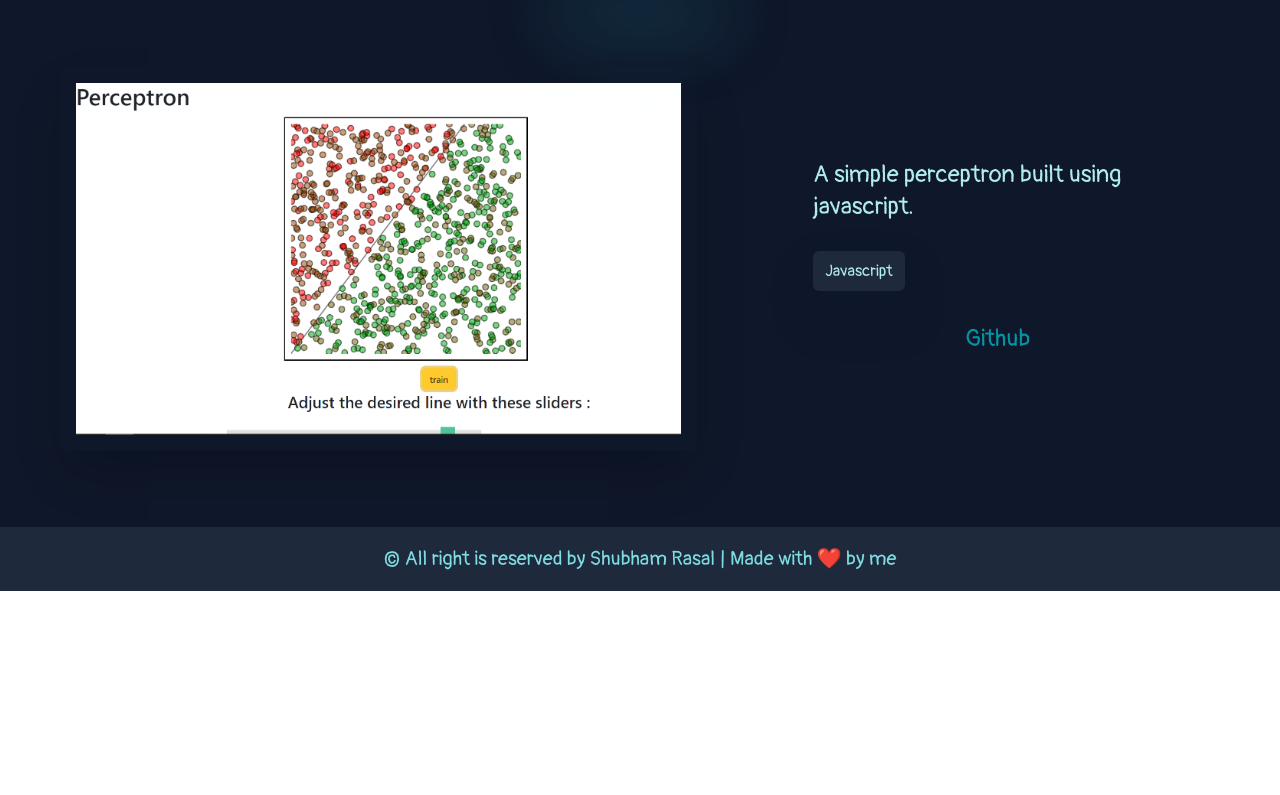
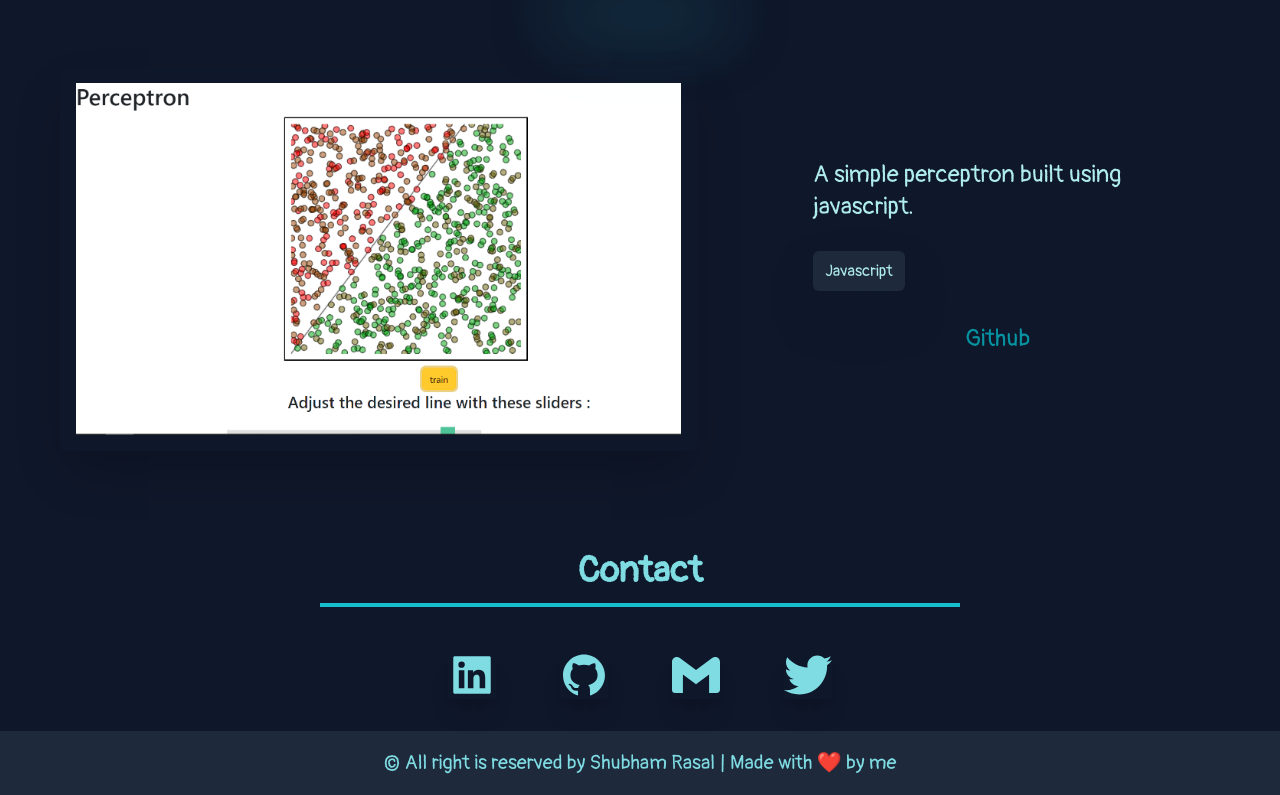
Before and after one commit to Shubham-Rasal/portfolio, a React (Vite) app in the folder my-portfolio/: page / in a window 1280 px wide. Shown: the part 5237-6032 px from the top of the page. Before the commit the page ends 5828 px from the top, so only its background shows below. Built offline with nearby package versions, Linux system fonts and the light colour scheme.

Commit message:
added contact section

```diff
--- a/my-portfolio/package.json
+++ b/my-portfolio/package.json
@@ -11,7 +11,8 @@
   "dependencies": {
     "flowbite": "^1.5.3",
     "react": "^18.2.0",
-    "react-dom": "^18.2.0"
+    "react-dom": "^18.2.0",
+    "react-icons": "^4.6.0"
   },
   "devDependencies": {
     "@types/react": "^18.0.17",
--- a/my-portfolio/src/App.jsx
+++ b/my-portfolio/src/App.jsx
@@ -5,6 +5,9 @@ import number from "./assets/number-one.png";
 import code from "./assets/code.svg";
 import dark from "./assets/dark.svg";
 import light from "./assets/light.svg";
+import { AiFillGithub, AiFillLinkedin } from "react-icons/ai";
+import {SiGmail} from "react-icons/si";
+import {FaTwitter} from "react-icons/fa";
 
 import { projects } from "./projects";
 export default function App() {
@@ -34,9 +37,11 @@ export default function App() {
        font-pangolin
        bg-slate-100"
       >
-        <section className="about snap-center  h-screen w-screen flex justify-center items-center flex-col
+        <section
+          className="about snap-center  h-screen w-screen flex justify-center items-center flex-col
          dark:bg-slate-900  bg-slate-200
-         transition duration-700 ">
+         transition duration-700 "
+        >
           <img
             src={code}
             alt=""
@@ -61,9 +66,9 @@ export default function App() {
           <p className="dark:text-teal-600 text-xl my-4 lg:w-1/2 w-full px-3  text-slate-700 text-center">
             I am a software developer who loves to build things that live on the
             internet, from websites to web apps. I specialize in building
-            exceptional websites, applications, and everything in between.
-             Some technologies I enjoy working with include
-            ReactJS, NodeJS, ExpressJS, MongoDB, and Firebase.
+            exceptional websites, applications, and everything in between. Some
+            technologies I enjoy working with include ReactJS, NodeJS,
+            ExpressJS, MongoDB, and Firebase.
           </p>
         </section>
 
@@ -101,6 +106,27 @@ export default function App() {
             })}
           </div>
         </section>
+        <section className="contact snap-center  h-fit w-screen flex  items-center flex-col bg-slate-200   dark:bg-slate-900 dark:text-teal-300  transition duration-700 ">
+          <h1 className=" text-black p-3 m-3 text-4xl text-center justify-center flex items-start  font-semibold dark:text-teal-300 transition duration-700 border-b-4 w-1/2 border-teal-300 dark:border-teal-400 ">
+            Contact
+          </h1>
+          <div className="links p-4 m-4  flex w-screen items-center justify-center lg:gap-16">
+
+
+          <a href="#">
+            <AiFillLinkedin className="w-12 h-12 shadow-xl" />
+          </a>
+          <a href="#">
+            <AiFillGithub className="w-12 h-12 shadow-xl" />
+          </a>
+          <a href="#">
+            <SiGmail className="w-12 h-12 shadow-xl" />
+          </a>
+          <a href="#">
+            <FaTwitter className="w-12 h-12 shadow-xl" />
+          </a>
+          </div>
+        </section>
         <footer className="footer flex justify-center  h-16 items-center text-center w-screen bg-teal-200 dark:bg-slate-800 dark:text-slate-900 transition duration-700 ">
           <p className="text-xl text-teal-900 dark:text-teal-300 ">
             © All right is reserved by Shubham Rasal | Made with ❤️ by me
--- a/my-portfolio/src/ProjectCard.jsx
+++ b/my-portfolio/src/ProjectCard.jsx
@@ -46,8 +46,8 @@ export const ProjectCard = ({ project }) => {
           <p className="w-full lg:text-start text-center text-2xl my-3 p-2  ">
             {project.description}
           </p>
-          <div className="tech w-full  ">
-            <div className="flex w-full flex-wrap items-center justify-start">
+          <div className="tech w-full   ">
+            <div className="flex w-full  flex-wrap items-center justify-center lg:justify-start">
               {project.tech.map((skill) => (
                 <div className="w-fit p-2 m-2 px-3 shadow-2xl shadow-slate-900  rounded-md dark:bg-slate-800   ">
                   {skill}
--- a/my-portfolio/src/projects.js
+++ b/my-portfolio/src/projects.js
@@ -51,7 +51,7 @@ export const projects = [
     index: 5,
     title: "iNeural",
     image: ineural,
-    description: "A simple double hidden layer neural network built using javascript.",
+    description: "A simple neural network library built from scratch in  javascript. It can be used for image classification, regression, and clustering.",
     tech: ["Javascript"],
     github: "https://github.com/Shubham-Rasal/iNeural",
     },
```
Also changed, not shown: 1 other file (tests, documents, lock files or other folders).
